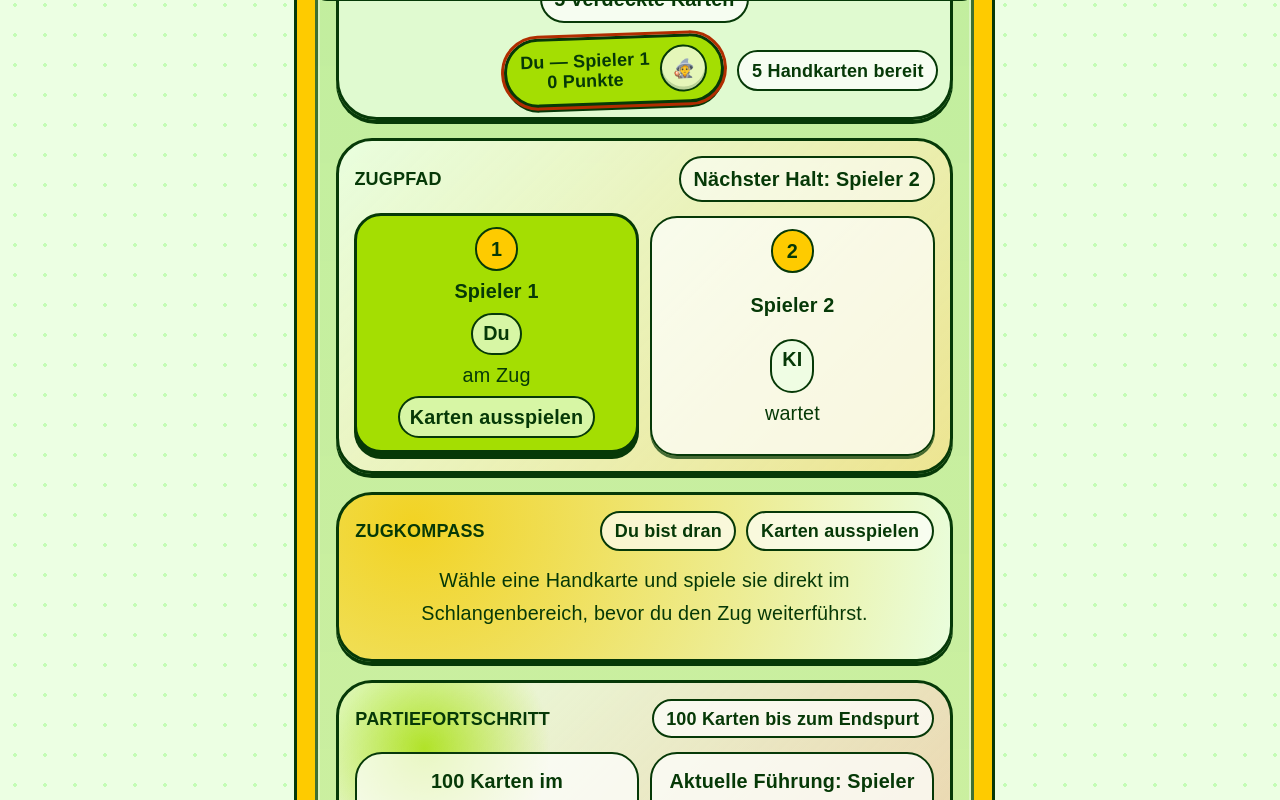
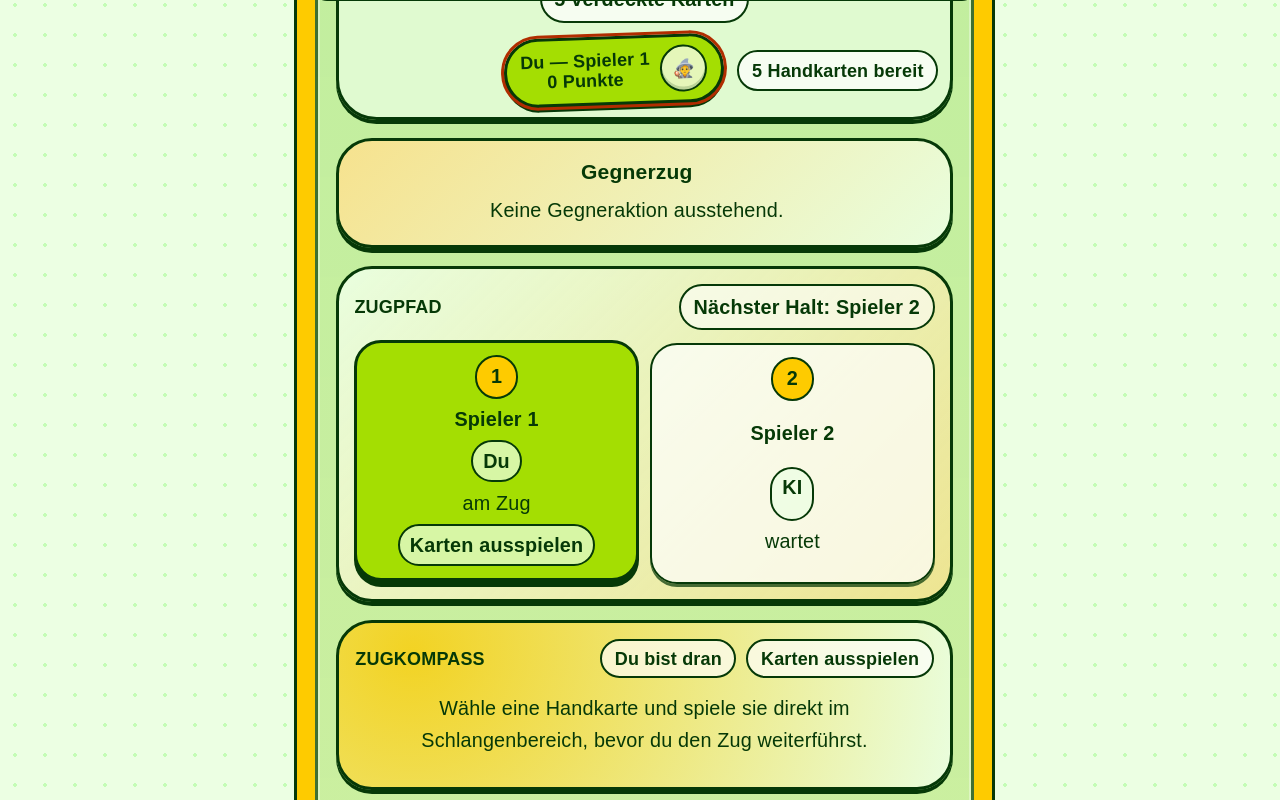
Before and after one commit to hanno79/schlangentanz-v2, a React (Vite) app: page / in a window 1280 px wide. Shown: the part 2980-3780 px from the top of the page. Built offline with nearby package versions, Linux system fonts and the light colour scheme.

Commit message:
M5g Gegnerzug ans Spielbrett holen

```diff
--- a/src/App.css
+++ b/src/App.css
@@ -555,6 +555,16 @@ body {
   box-shadow: 0 4px 0 #063907;
 }
 
+.ki-zug-buehne--brettnah {
+  display: grid;
+  grid-template-columns: minmax(0, 1fr) auto;
+  align-items: center;
+  gap: 0.85rem;
+  margin-top: 0;
+  border: var(--st-border-width-chunky) solid var(--st-color-border-strong);
+  box-shadow: 0 5px 0 var(--st-color-border-strong);
+}
+
 .ki-zug-buehne--aktiv {
   background: radial-gradient(circle at 20% 20%, rgba(255, 188, 170, 0.9), rgba(254, 203, 0, 0.82));
 }
@@ -562,6 +572,26 @@ body {
 .ki-zug-buehne h3 {
   margin: 0 0 0.5rem;
   font-family: var(--st-font-headline);
+}
+
+.ki-zug-buehne__text {
+  min-width: 0;
+}
+
+.ki-zug-buehne__button {
+  padding: 0.75rem 1rem;
+  border: var(--st-border-width-chunky) solid var(--st-color-border-strong);
+  border-radius: 999px;
+  background: var(--st-color-secondary-container);
+  box-shadow: 0 5px 0 var(--st-color-border-strong);
+  color: var(--st-color-border-strong);
+  font-family: var(--st-font-headline);
+  font-weight: 900;
+}
+
+.ki-zug-buehne__button:active {
+  transform: translateY(4px);
+  box-shadow: 0 1px 0 var(--st-color-border-strong);
 }
 
 .ki-zug-buehne__protokoll {
--- a/src/App.tsx
+++ b/src/App.tsx
@@ -276,6 +276,7 @@ function App({ initialZustand }: AppProps) {
             <section className="spielbrett spielbrett--waldtanz" aria-labelledby={spieltischTitelId} aria-live="polite" aria-atomic="true">
               <h3 id={spieltischTitelId}>Spieltisch</h3>
               <WaldtanzSpielerrahmen zustand={zustand} spielerwertungen={spielerwertungen} kiZugProtokoll={kiZugProtokoll} schlangengrubeAktionen={versteckeKiEinzelaktionen ? [] : schlangengrubeAktionen} ausgewaehlteHandkarteId={ausgewaehlteHandkarte?.id ?? null} onAktion={fuhreAktionAus} />
+              <KiZugBuehne spielerName={aktiverSpieler.name} steuerung={aktiverSpieler.steuerung} protokoll={kiZugProtokoll} onKiZugVorspulen={handleKiZugVorspulen} />
               <Zugpfad zustand={zustand} kiZugProtokoll={kiZugProtokoll} />
               <ZugKompass
                 zustand={zustand}
@@ -344,7 +345,6 @@ function App({ initialZustand }: AppProps) {
               onAusspielphaseStarten={handleAusspielphaseStarten}
               onKiZugVorspulen={handleKiZugVorspulen}
             />
-            <KiZugBuehne spielerName={aktiverSpieler.name} steuerung={aktiverSpieler.steuerung} protokoll={kiZugProtokoll} />
             <DebugGruppe titel="Aktiver Spieler">
               <p>Aktiver Spieler: {aktiverSpieler.name}</p>
               <p>Spielerprofil: {aktiverSpieler.name} — {zugfuehrungLabel(aktiverSpieler.steuerung)}</p>
--- a/src/components/KiZugBuehne.tsx
+++ b/src/components/KiZugBuehne.tsx
@@ -11,18 +11,26 @@ interface KiZugBuehneProps {
   spielerName: string
   steuerung: Steuerung
   protokoll: string[]
+  onKiZugVorspulen?: () => void
 }
 
-export default function KiZugBuehne({ spielerName, steuerung, protokoll }: KiZugBuehneProps) {
+export default function KiZugBuehne({ spielerName, steuerung, protokoll, onKiZugVorspulen }: KiZugBuehneProps) {
   const istKiAmZug = steuerung === 'KI'
   const hatProtokoll = protokoll.length > 0
 
   return (
-    <section className={`ki-zug-buehne${istKiAmZug ? ' ki-zug-buehne--aktiv' : ''}`} aria-label="Gegnerzug">
-      <h3>Gegnerzug</h3>
-      {istKiAmZug && <p>{spielerName} wartet auf den Gegnerzug.</p>}
-      {!istKiAmZug && hatProtokoll && <p>Gegnerzug abgeschlossen. Du bist wieder dran.</p>}
-      {!istKiAmZug && !hatProtokoll && <p>Keine Gegneraktion ausstehend.</p>}
+    <section className={`ki-zug-buehne ki-zug-buehne--brettnah${istKiAmZug ? ' ki-zug-buehne--aktiv' : ''}`} aria-label="Gegnerzug">
+      <div className="ki-zug-buehne__text">
+        <h3>Gegnerzug</h3>
+        {istKiAmZug && <p>{spielerName} wartet auf den Gegnerzug.</p>}
+        {!istKiAmZug && hatProtokoll && <p>Gegnerzug abgeschlossen. Du bist wieder dran.</p>}
+        {!istKiAmZug && !hatProtokoll && <p>Keine Gegneraktion ausstehend.</p>}
+      </div>
+      {istKiAmZug && onKiZugVorspulen && (
+        <button className="ki-zug-buehne__button" type="button" onClick={onKiZugVorspulen}>
+          Gegnerzug am Brett abspielen
+        </button>
+      )}
       {hatProtokoll && (
         <ol className="ki-zug-buehne__protokoll">
           {protokoll.map((eintrag, index) => <li key={`${eintrag}-${index}`}>{eintrag}</li>)}
```
Also changed, not shown: 1 other file (tests, documents, lock files or other folders).
